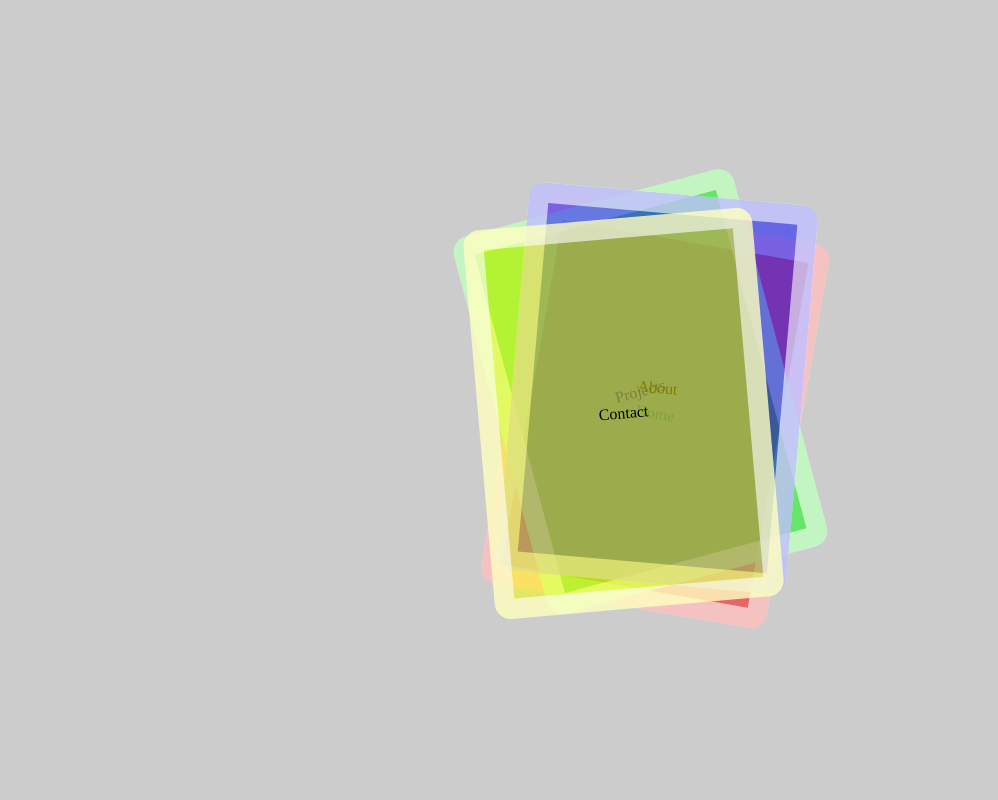
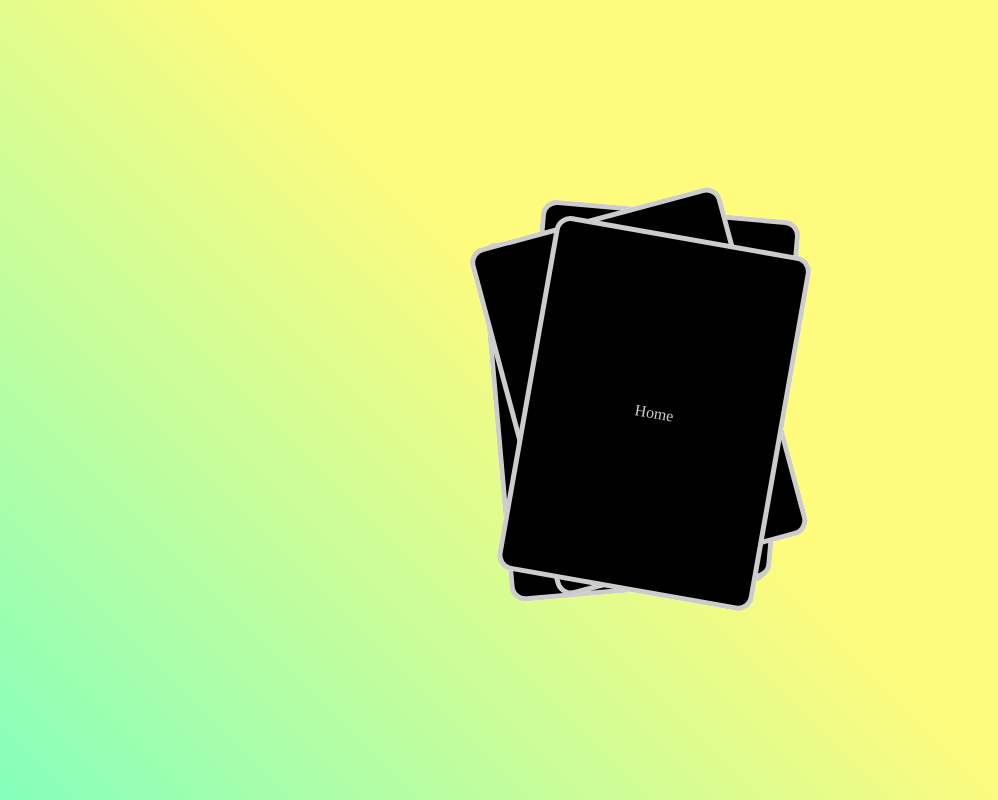
Before and after one commit to SSN34/SSN34, a plain HTML site: page index.html in a window 1280 px wide. Shown: the whole page, without its empty margins (0-998 px from the left). Drawn offline with Linux system fonts and the light colour scheme.

Commit message:
added some css

```diff
--- a/index.css
+++ b/index.css
@@ -1,7 +1,12 @@
 body {
     padding: 0;
     margin: 0;
-    background: rgba(0, 0, 0, 0.2);
+}
+
+#background{
+    height: 100vh;
+    background-color: #85FFBD;
+    background-image: linear-gradient(45deg, #85FFBD 0%, #FFFB7D 50%);
 }
 
 .cards-container {
@@ -9,7 +14,7 @@ body {
 }
 
 .cards-transition{
-    transition: 800ms cubic-bezier(1,.7,.14,1);
+    transition: 500ms cubic-bezier(1,.7,.14,1);
 }
 
 .cards {
@@ -21,42 +26,46 @@ body {
     border-radius: 1rem;
     justify-content: center;
     display: flex;
+    border: 5px solid rgba(255,255,255,0.8);
     align-items: center;
-    border: 20px solid rgba(255, 255, 255, 0.6);
     transform: translate(-50%, -50%);
     z-Index: 5;
 }
 
-.cards:nth-child(1) {
-    background: rgba(255, 0, 0, 0.5);
+.cards:nth-child(4) {
+    background: rgba(0, 0, 0);
+    color:rgb(255,255,255,0.8);
     transform: rotate(10deg) translate(-55%, -40%);
 }
-.cards:nth-child(2) {
-    background: rgba(0, 255, 0, 0.5);
+.cards:nth-child(3) {
+    background: rgba(0, 0, 0);
+    color:rgb(255,255,255,0.8);
     transform: rotate(-15deg) translate(-30%, -60%);
 }
-.cards:nth-child(3) {
-    background: rgba(0, 0, 255, 0.5);
+.cards:nth-child(2) {
+    background: rgba(0, 0, 0);
+    color:rgb(255,255,255,0.8);
     transform: rotate(5deg) translate(-50%, -50%);
 }
-.cards:nth-child(4) {
-    background: rgba(255, 255, 0, 0.5);
+.cards:nth-child(1) {
+    background: rgba(0, 0, 0);
+    color:rgb(255,255,255,0.8);
     transform: rotate(-5deg) translate(-50%, -50%);
 }
 
-.cards-container:hover > .cards:nth-child(1) {
+.cards-container:hover > .cards:nth-child(4) {
     transform: rotate(-10deg) translate(-160%, -70%);
 }
 
-.cards-container:hover > .cards:nth-child(2) {
-    transform: rotate(-5deg) translate(-80%, -50%);
+.cards-container:hover > .cards:nth-child(3) {
+    transform: rotate(-5deg) translate(-80%, -60%);
 }
 
-.cards-container:hover > .cards:nth-child(3) {
+.cards-container:hover > .cards:nth-child(2) {
     transform: rotate(5deg) translate(-0%, -50%);
 }
 
-.cards-container:hover > .cards:nth-child(4) {
+.cards-container:hover > .cards:nth-child(1) {
     transform: rotate(10deg) translate(70%, -60%);
 }
 
--- a/index.html
+++ b/index.html
@@ -1,19 +1,20 @@
-
 <!DOCTYPE html>
 <html lang="en">
     <head>
-    <meta charset="UTF-8">
-    <meta http-equiv="X-UA-Compatible" content="IE=edge">
-    <meta name="viewport" content="width=device-width, initial-scale=1.0">
+        <meta charset="UTF-8" />
+        <meta http-equiv="X-UA-Compatible" content="IE=edge" />
+        <meta name="viewport" content="width=device-width, initial-scale=1.0" />
         <title>Portfolio • Soumya Narayan</title>
-    <link rel="stylesheet" href="index.css">
+        <link rel="stylesheet" href="index.css" />
     </head>
     <body>
+        <div id="background">
             <div class="cards-container">
+                <div class="cards cards-transition">Contact</div>
+                <div class="cards cards-transition">About</div>
+                <div class="cards cards-transition">Projects</div>
                 <div class="cards cards-transition">Home</div>
-    <div class="cards cards-transition">Projects</div>
-    <div class="cards cards-transition">About</div>
-    <div class="cards cards-transition">Contact</div>
+            </div>
         </div>
     </body>
 </html>
```
Lines whose indentation alone changed are shown as unchanged.
